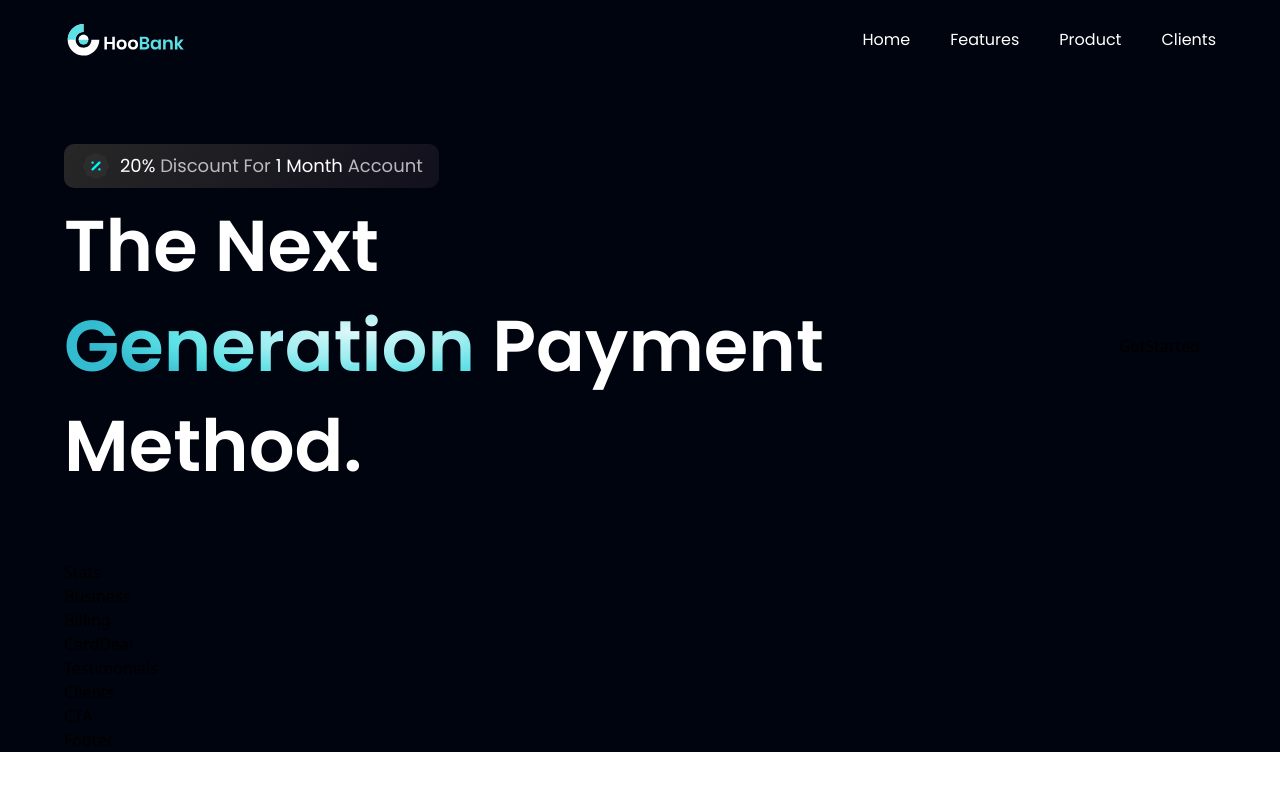
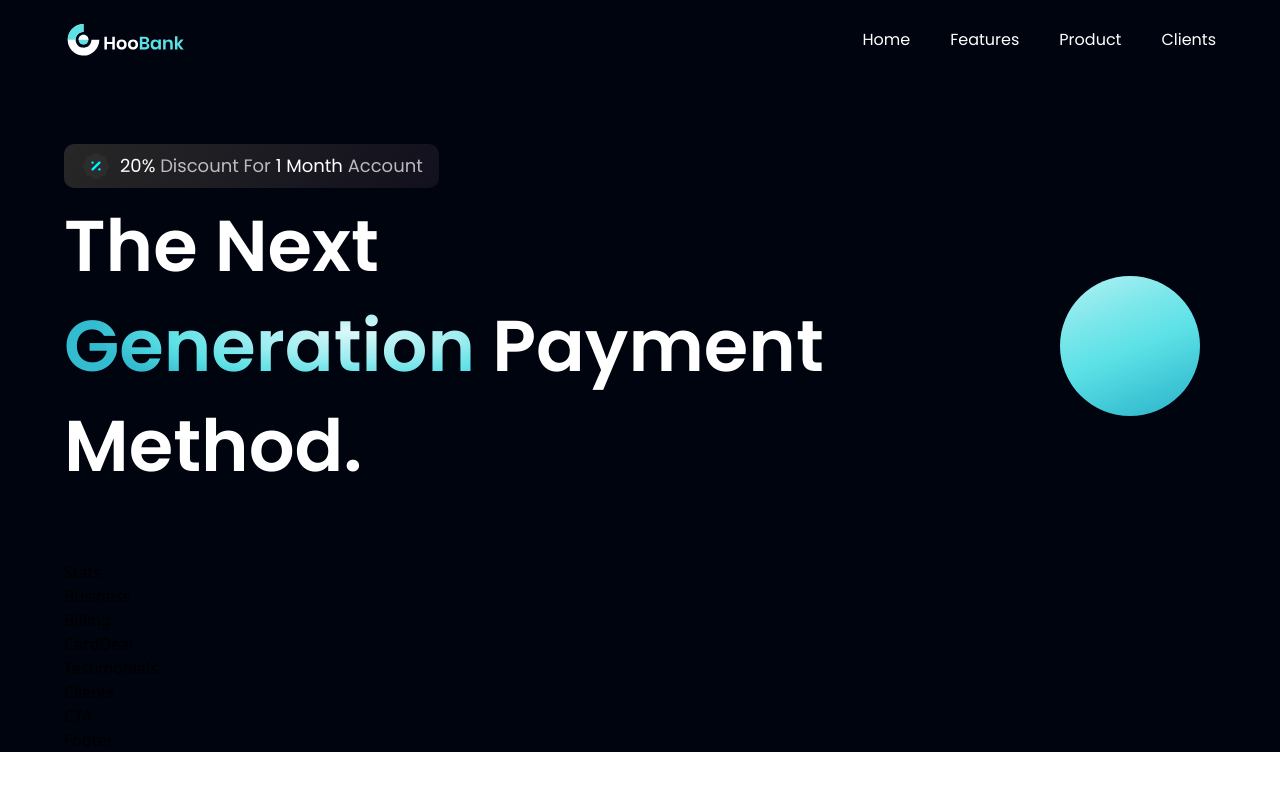
Before and after one commit to knosei/HooBank, a React (Vite) app: page / in a window 1280 px wide. Shown: the top 790 px of the page. Built offline with nearby package versions, Linux system fonts and the light colour scheme.

Commit message:
worked on get started icon

```diff
--- a/src/components/GetStarted.jsx
+++ b/src/components/GetStarted.jsx
@@ -1,9 +1,12 @@
-import React from 'react'
+import styles from '../style';
+import { arrowUp } from '../assets';
 
-const GetStarted = () => {
-  return (
-    <div>GetStarted</div>
-  )
-}
+const GetStarted = () => (
+  <div className={`${styles.flexCenter} w-[140px] h-[140px] rounded-full
+  bg-blue-gradient p-[2px] cursor-pointer`}>
+
+  </div>
+)
+
 
 export default GetStarted
--- a/src/components/Hero.jsx
+++ b/src/components/Hero.jsx
@@ -20,7 +20,7 @@ const Hero = () => (
           Payment Method.
         </h1>
         <div className='ss:flex hidden md:mr-4 mr-0'>
-          <GetStarted/>
+          <GetStarted />
         </div>
 
 
```
